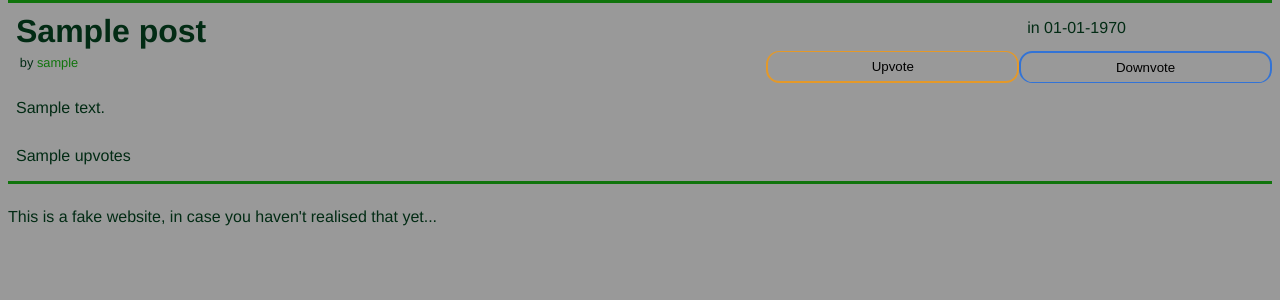
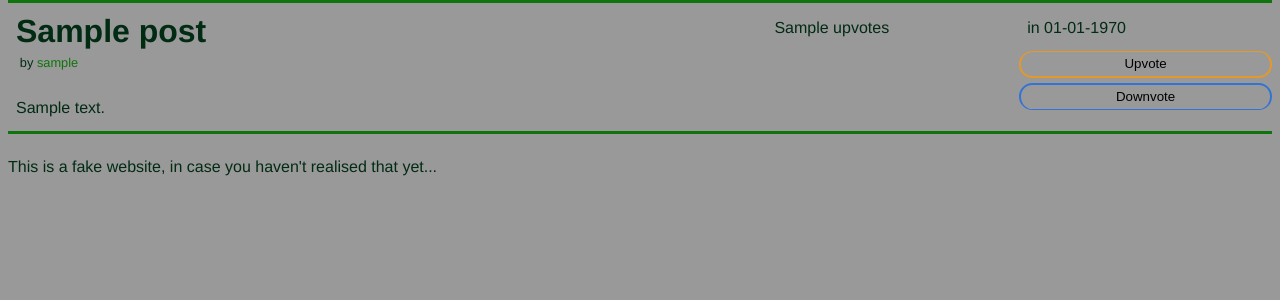
Before and after one commit to DiogoASTeixeira/LTW-Project, a PHP site: template templates/posts/post_item.php in a window 1280 px wide. Shown: the part 136-436 px from the top of the page. Run offline with PHP 8.4, Linux system fonts and the light colour scheme; the visitor is signed in with stand-in values (Sample User, id 1); the template is opened without the code that fills it: most values are stand-ins (such as "Sample title", 1, 10 or a date in 2020).

Commit message:
Changed stuff in css

```diff
--- a/css/layout.css
+++ b/css/layout.css
@@ -88,13 +88,19 @@ header div {
 #single_post>h1 {
     grid-area: title / first / top / second;
 }
+#single_post>p{
+    grid-area: title / second / top / third;
+}
 
 #single_post #author {
     grid-area: top / first / mid / second;
 }
 
-#single_post #upvotes {
-    grid-area: title / second / top / third;
+#single_post #upvoteBtn {
+    grid-area: top / third / mid / fourth;
+}
+#single_post #downvoteBtn {
+    grid-area: mid / third / bot / fourth;
 }
 
 #single_post #date {
@@ -102,7 +108,7 @@ header div {
 }
 
 #single_post #textbody {
-    grid-area: mid / first / bot / fourth;
+    grid-area: mid / first / bot / third;
 }
 
 #upvotes {
@@ -189,6 +195,7 @@ input[type=submit] {
     input[type=submit] {
         margin-left: 0%;
     }
+
 }
 
 #profile_posts {
--- a/css/style.css
+++ b/css/style.css
@@ -93,7 +93,7 @@ header #user_action {
     border-width: thick;
     margin-bottom: 1.5em;
     text-indent: 0.5em;
-    background-color: rgb(211, 174, 87);
+    background-color: rgb(99, 99, 99);
 }
 
 #single_post h1 {
@@ -233,11 +233,13 @@ button {
 button#upvoteBtn {
     border-color: var(--upvote-colour);
     border-top-width: 0.1em;
+    height: 2em;
 }
 
 button#downvoteBtn {
     border-color: var(--downvote-colour);
     border-bottom-width: 0.1em;
+    height: 2em;
 }
 
 button#upvoteBtn:hover {
```
